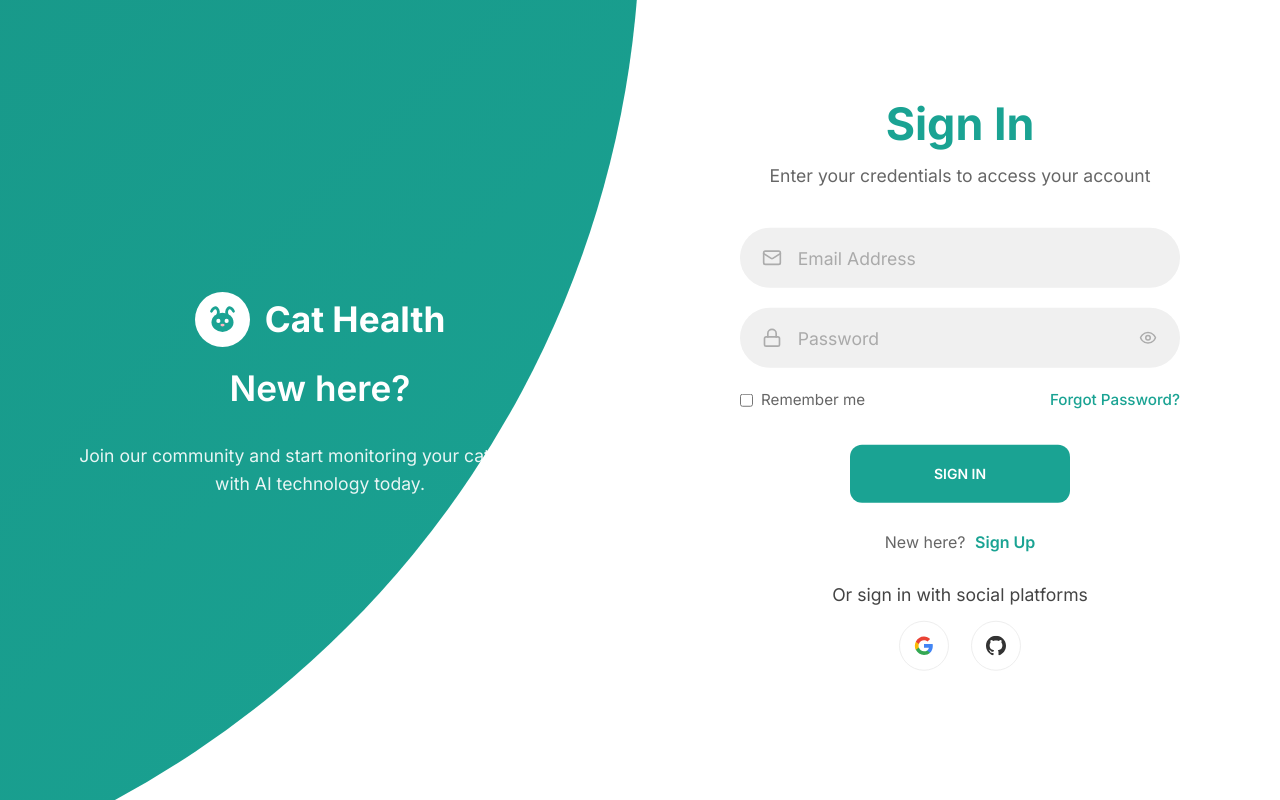
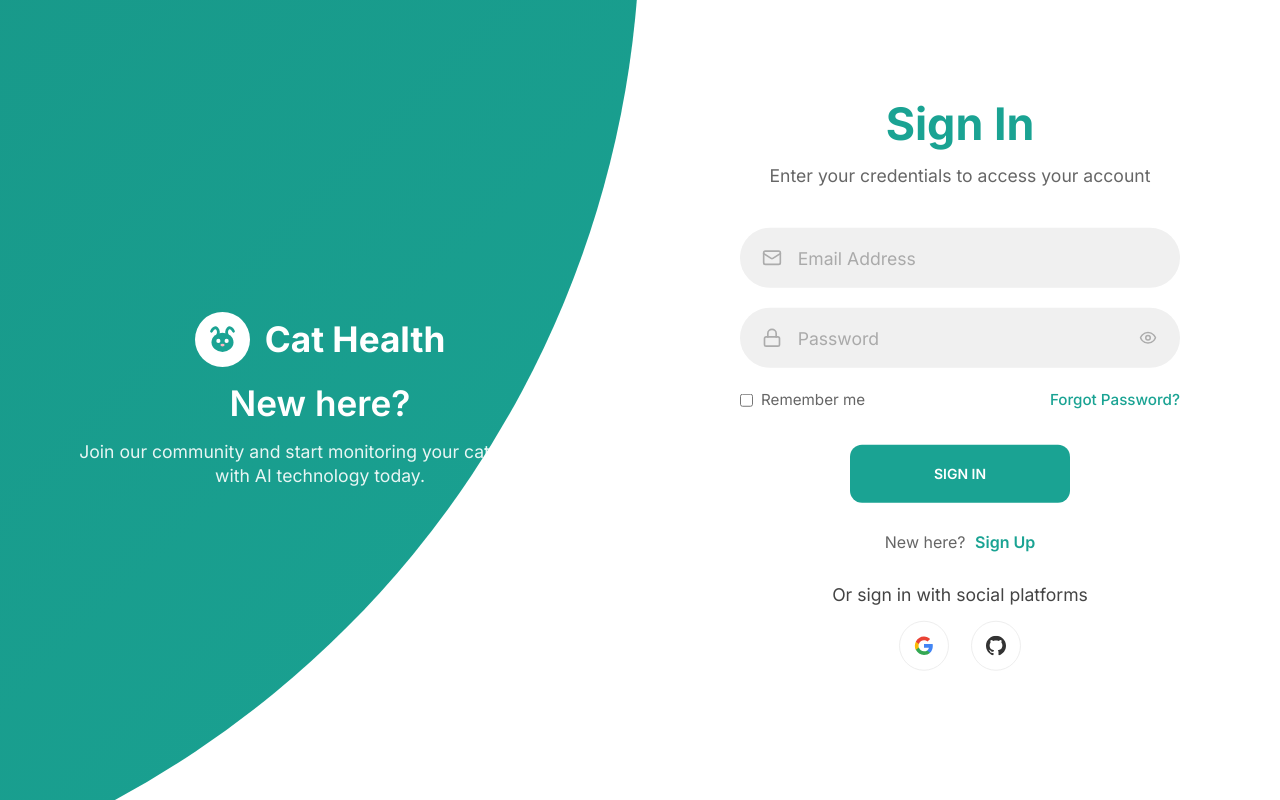
Before and after one commit to mriya23/cat-health, a React (Vite) app in the folder frontend/: page /login in a window 1280 px wide. Built offline with nearby package versions, Linux system fonts and the light colour scheme.

Commit message:
Auto-sync after agent response

```diff
--- a/frontend/src/pages/Auth.css
+++ b/frontend/src/pages/Auth.css
@@ -277,8 +277,8 @@ form.sign-in-form {
   flex-direction: column;
   align-items: center;
   justify-content: center;
-  gap: 1.5rem;
   width: 100%;
+  height: 100%;
   transition: transform 1.5s cubic-bezier(0.7, 0, 0.3, 1);
   transition-delay: 0.1s;
 }
@@ -292,36 +292,37 @@ form.sign-in-form {
   z-index: 6;
   height: 100%;
   width: 100%;
+  padding: 0 10%;
 }
 
 .left-panel {
   pointer-events: all;
-  padding: 0 10%;
 }
 
 .right-panel {
   pointer-events: none;
-  padding: 0 10%;
 }
 
 .panel h3 {
   font-weight: 600;
-  line-height: 1;
+  line-height: 1.2;
   font-size: 2.2rem;
-  margin-bottom: 0;
+  margin: 10px 0 15px 0;
 }
 
 .panel p {
   font-size: 1.1rem;
-  padding: 0.7rem 0;
+  margin: 0;
   opacity: 0.9;
   max-width: 550px;
+  line-height: 1.4;
 }
 
 .auth-logo-white {
   display: flex;
   align-items: center;
   gap: 15px;
+  margin-bottom: 5px;
 }
 
 .auth-logo-white svg {
```
